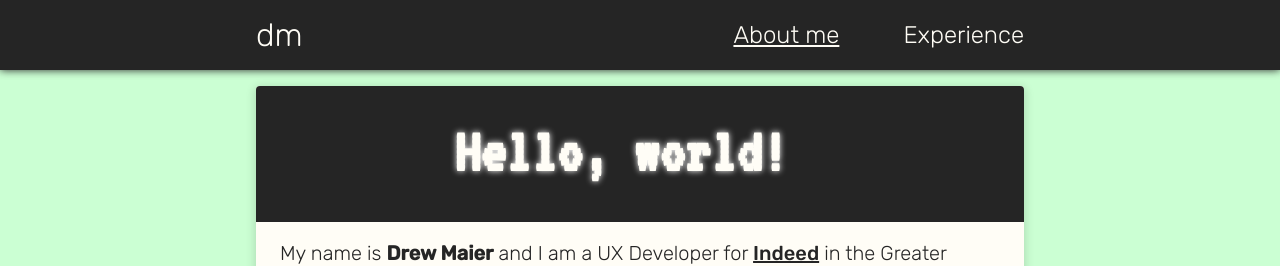
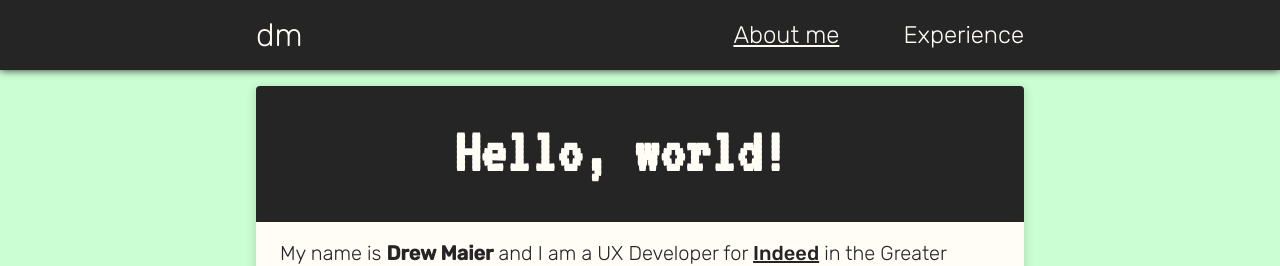
Before and after one commit to drewcmaier/portfolio, a SvelteKit app: page / in a window 1280 px wide. Shown: the top 266 px of the page. Built offline with nearby package versions, Linux system fonts and the light colour scheme.

Commit message:
fix: remove the glow

```diff
--- a/src/routes/+page.svelte
+++ b/src/routes/+page.svelte
@@ -34,7 +34,6 @@
 		font-size: clamp(var(--font-size-1), 12vw, var(--font-size-7));
 		text-align: center;
 		padding-block: var(--spacing-4);
-		filter: drop-shadow(0px 0px 3px white);
 	}
 
 	.contact-links {
```
